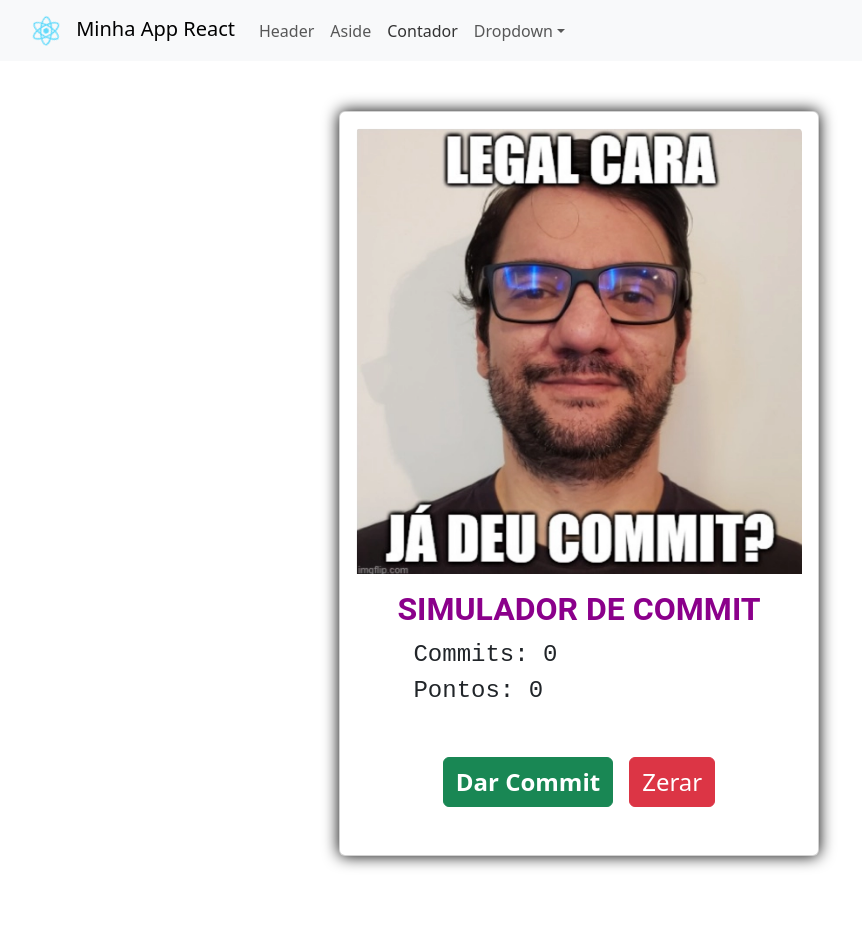
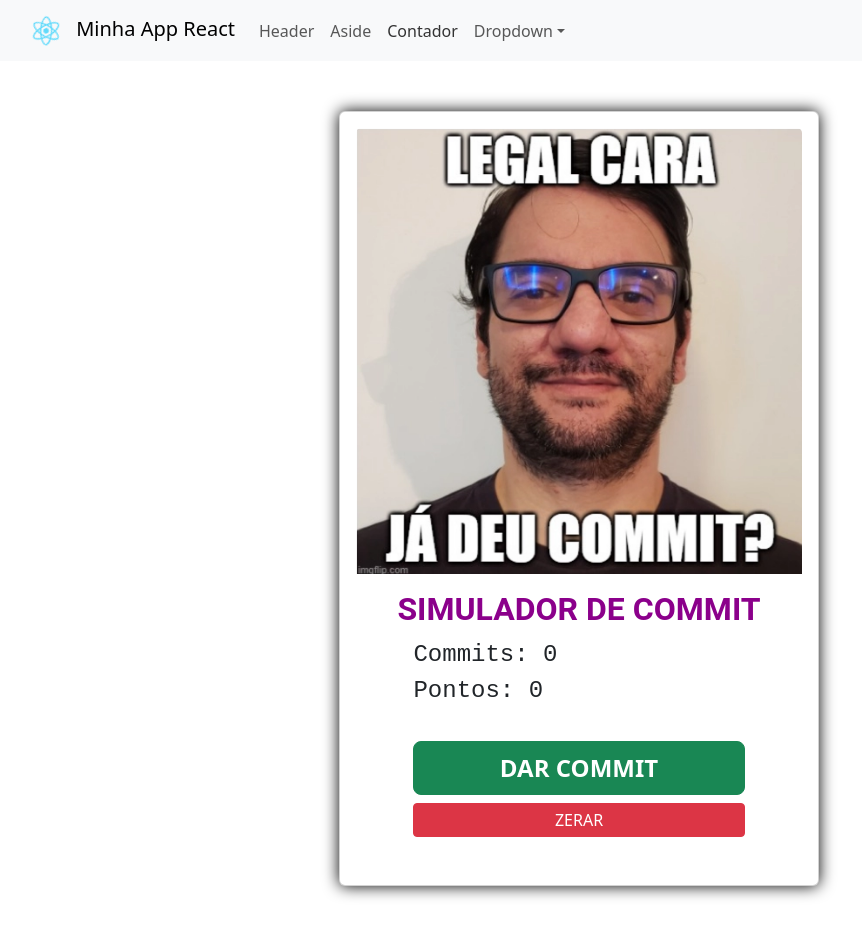
Before and after one commit to Freesz0/React, a React (Create React App) app in the folder primeiroprojetodwfe/: page / in a window 1280 px wide. Both pictures are taken after a click on the button "Contador". Shown: the whole page, without its empty margins (61-923 px from the left). Before the commit the page ends 906 px from the top, so only its background shows below. Built offline with nearby package versions, Linux system fonts and the light colour scheme.

Commit message:
Substituilção de alerta por Modal ao zerar commits e pontos

```diff
--- a/primeiroprojetodwfe/src/CardContador.js
+++ b/primeiroprojetodwfe/src/CardContador.js
@@ -2,11 +2,12 @@ import './CardContador.css';
 import React, { useEffect, useState } from "react";
 import Button from 'react-bootstrap/Button';
 import Card from 'react-bootstrap/Card';
-
+import Modal from 'react-bootstrap/Modal';
 
 function CardContador() {
     const [contagem, setContagem] = useState(0)
     const [pontos, setPontos] = useState(0)
+    const [showModal, setShowModal] = useState(false)
 
     useEffect(() => {
       if (contagem % 10 === 0 && contagem !== 0) {
@@ -21,13 +22,13 @@ function CardContador() {
     const apresentarAlerta = () => {
       alert('Você deu 10 commits, tome aqui 2 pontos!')
     }
-/*
+
     const alertaZerar = () => {
-      alert('Você tem certeza que deseja zerar seus commits?')
-    }
-*/
+      setShowModal(true)};
 
     return (
+
+
     <Card style={{ width: '30rem' }}>
       <Card.Img variant="top" src="/CardIcon.png" alt="Logo" />
       <Card.Body>
@@ -37,11 +38,31 @@ function CardContador() {
           Pontos: {pontos}
         </Card.Text>
         <Card.Body>
-          <div className="ButtonCard">
-            <Button style={{fontSize:'1.5rem', fontWeight: 900}} variant="success" onClick={apresentaMenu}>Dar Commit</Button>
-            <Button style={{fontSize:'1.5rem'}} variant="danger" onClick={() => { setContagem(0); setPontos(0); }}>Zerar</Button>
+          <div className="d-grid gap-2">
+            <Button size="lg" style={{fontSize:'1.5rem', fontWeight: 900}} variant="success" onClick={apresentaMenu}>
+              DAR COMMIT
+            </Button>
+            <Button size="sm" style={{fontSize:'1rem'}} variant="danger" onClick={alertaZerar}>
+              ZERAR
+            </Button>
           </div>
         </Card.Body>
+        <Modal show={showModal} onHide={() => setShowModal(false)}>
+            <Modal.Header closeButton>
+                <Modal.Title>CUIDADO!</Modal.Title>
+            </Modal.Header>
+            <Modal.Body>
+                Você tem certeza que deseja zerar seus commits e pontos?
+            </Modal.Body>
+            <Modal.Footer>
+                <Button variant="secondary" onClick={() => setShowModal(false)}>
+                    Cancelar
+                </Button>
+                <Button variant="danger" onClick={() => { setContagem(0); setPontos(0); setShowModal(false); }}>
+                    Zerar
+                </Button>
+            </Modal.Footer>
+        </Modal>
       </Card.Body>
     </Card>
     );
```
